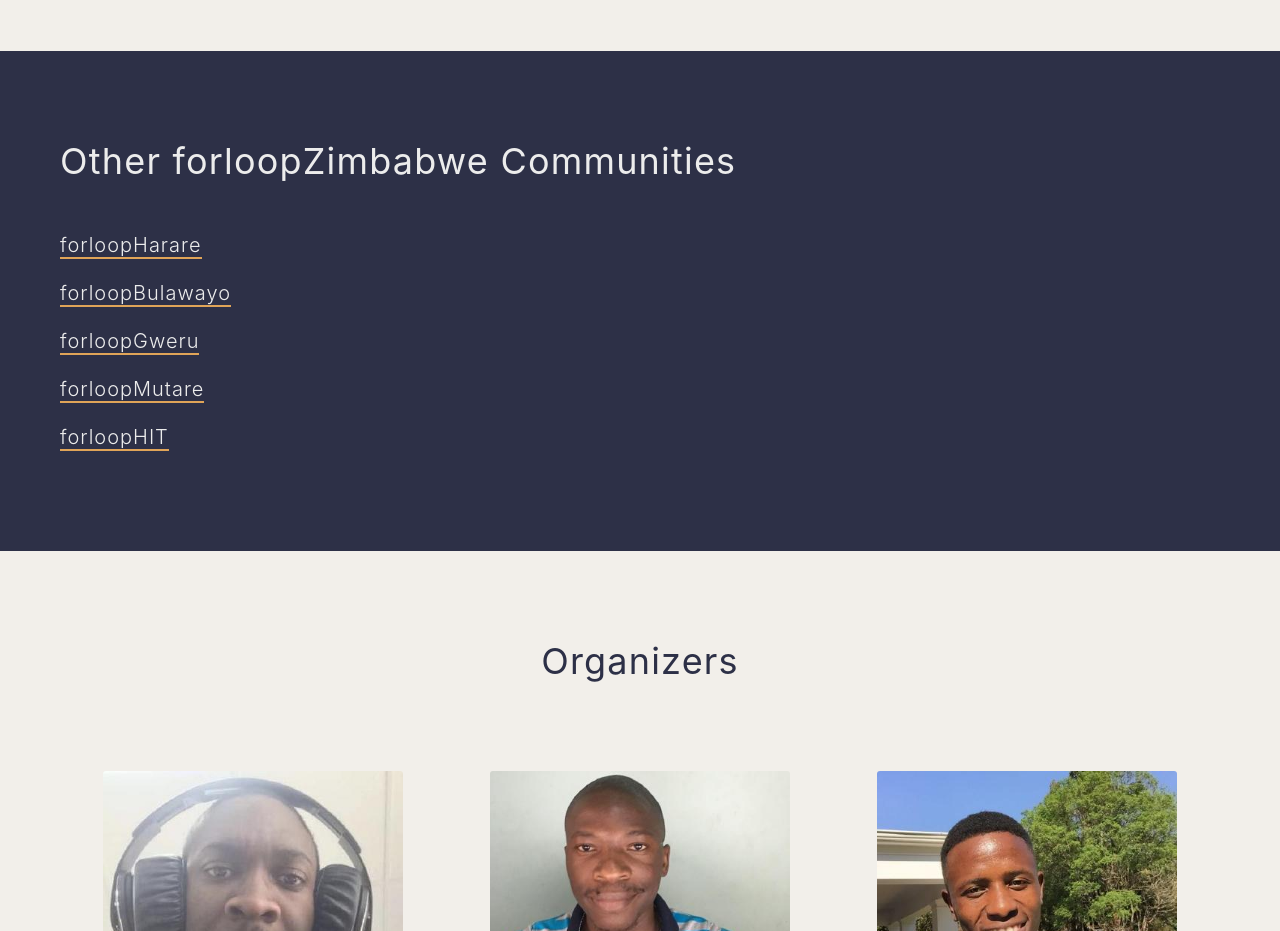
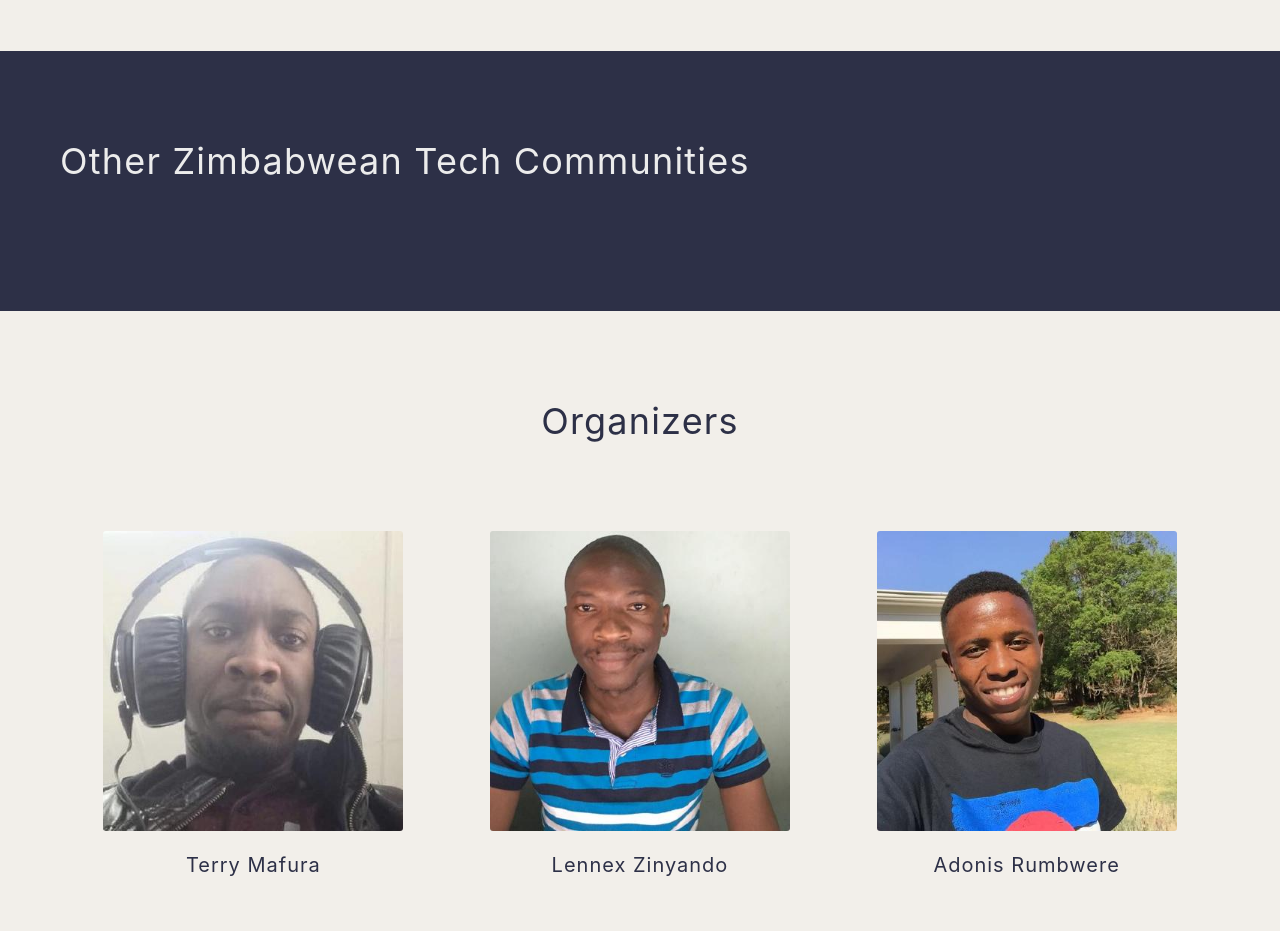
Before and after one commit to forloopzimbabwe/forloopzim-website, a Gatsby site: page /about in a window 1280 px wide. Shown: the part 1080-2011 px from the top of the page. Built offline with nearby package versions, Linux system fonts and the light colour scheme; Gatsby itself is replaced by a stand-in of ours; a web font is replaced by a local one.

Commit message:
update about page

```diff
--- a/src/pages/about/index.md
+++ b/src/pages/about/index.md
@@ -12,13 +12,7 @@
   - image: /img/annie-spratt-608001-unsplash.jpg
     imageAlt: Wakanda developers working together at a table.
 developerGroups: |-
-  ## Other forloopZimbabwe Communities
-
-  * [forloopHarare](https://www.google.com)
-  * [forloopBulawayo](https://www.google.com)
-  * [forloopGweru](https://www.google.com)
-  * [forloopMutare](https://www.google.com)
-  * [forloopHIT](https://www.google.com)
+  ## Other Zimbabwean Tech Communities
 
 organizers:
   title: Organizers
```
